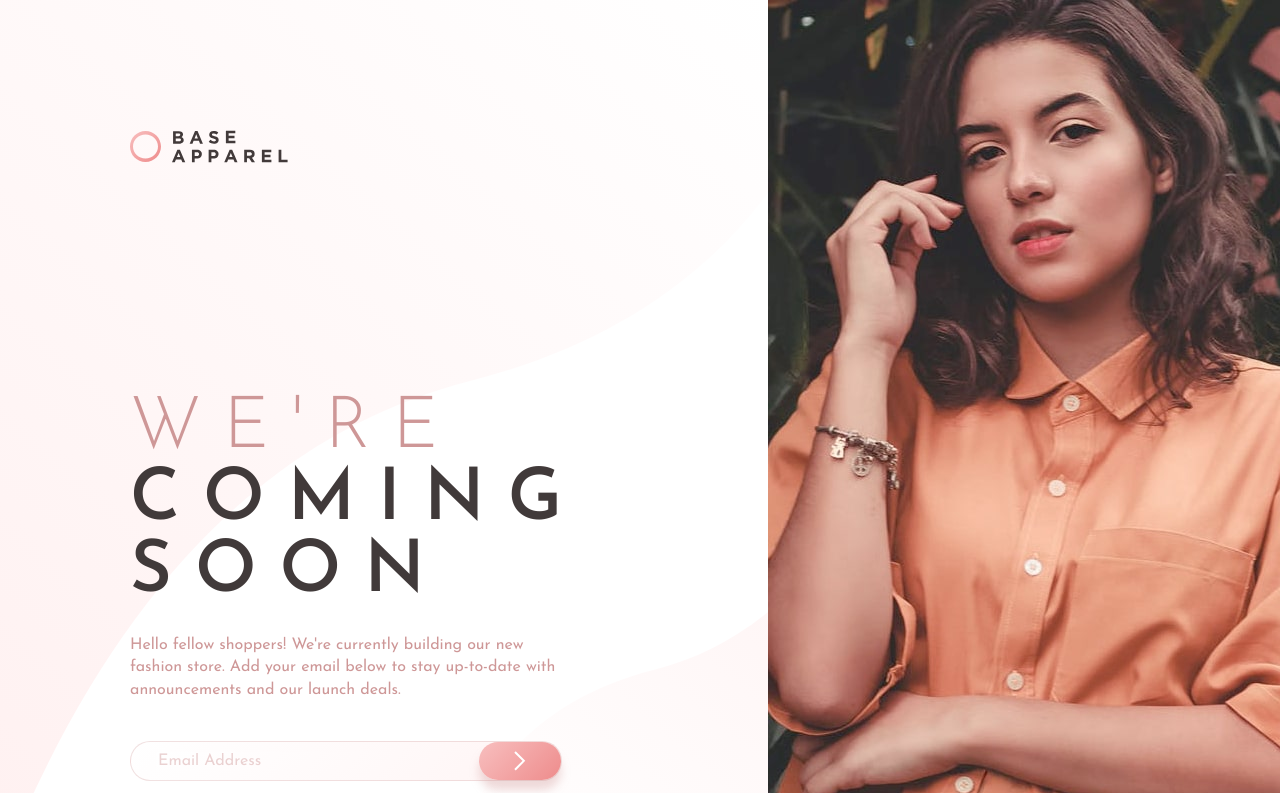
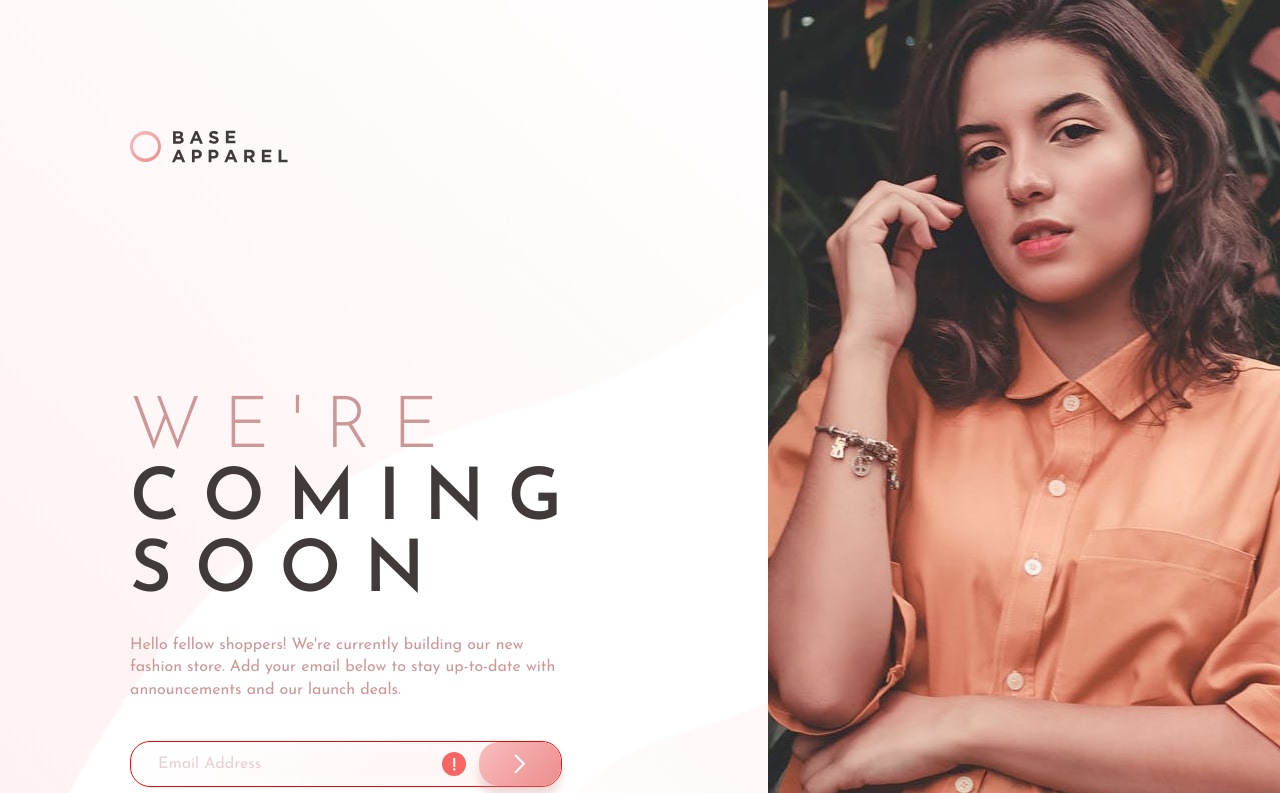
Before and after one commit to MuminaA/Base-apparel, a plain HTML site: page index.html in a window 1280 px wide. Both pictures are taken after a click on the button 520 px from the left and 761 px from the top of the page. Shown: the top 793 px of the page. Drawn offline with Linux system fonts and the light colour scheme.

Commit message:
javascript intergrated

```diff
--- a/app.js
+++ b/app.js
@@ -1,15 +1,18 @@
-/* document.addEventListener("DOMContentLoaded", function () {
-  function ValidateEmail() {
-    let mail = document.getElementById("text").value;
+let input = document.querySelector("input");
+const emailRegex = new RegExp(/^\w+@[a-zA-Z_]+?\.[a-zA-Z]{2,3}$/);
 
-    let validRegex = /^\w+@[a-zA-Z_]+?\.[a-zA-Z]{2,3}$/
+const form_input = document.querySelector("form");
+const error_logo = document.querySelector("#error_logo");
+const invalid_text = document.querySelector("#invalid_text");
 
-    if (validRegex.text(mail)) {
-      alert("Valid email address!");
-      return true;
-    } else {
-      alert("Invalid email address!");
-      return false;
-    }
+document.querySelector("#button").addEventListener("click", function () {
+  if (!emailRegex.test(input.value)) {
+    error_logo.style.display = "block";
+    form_input.style.border = "1px solid red";
+    invalid_text.style.display = "block";
+  } else {
+    error_logo.style.display = "none";
+    invalid_text.style.display = "none";
+    form_input.style.border = "1px solid hsla(0, 36%, 70%, 0.288)";
   }
-}); */
+});
--- a/index.html
+++ b/index.html
@@ -11,21 +11,6 @@
       sizes="32x32"
       href="./images/favicon-32x32.png"
     />
-    <script>
-        function ValidateEmail() {
-          let mail = document.getElementById("text").value;
-
-          let validRegex = /^\w+@[a-zA-Z_]+?\.[a-zA-Z]{2,3}$/;
-
-          if (validRegex.text(mail)) {
-            alert("Valid email address!");
-            return true;
-          } else {
-            alert("Invalid email address!");
-            return false;
-          }
-        }
-    </script>
     <title>Frontend Mentor | Base Apparel coming soon page</title>
     <link rel="stylesheet" href="styles.css" />
     <!-- Feel free to remove these styles or customise in your own stylesheet 👍 -->
@@ -60,13 +45,22 @@
         </div>
         <div class="email-address">
           <form>
-            <input id="text" type="text" placeholder="Email Address" /><button
-              onclick="ValidateEmail()"
-              type="button"
-            >
+            <input
+              id="text"
+              type="email"
+              placeholder="Email Address"
+              name="email"
+            />
+            <div id="error_logo">
+              <img src="images/icon-error.svg" class="error_logo">
+            </div>
+            <button type="button" id="button">
               <img src="/images/icon-arrow.svg" />
             </button>
           </form>
+        </div>
+        <div id="invalid_text">
+          <p class="invalid_text">Please provide a valid email</p>
         </div>
       </div>
       <div class="hero-image"></div>
@@ -79,5 +73,6 @@
         >. Coded by <a href="#">Your Name Here</a>.
       </p>
     </footer>
+    <script src='app.js'></script>
   </body>
 </html>
--- a/styles.css
+++ b/styles.css
@@ -136,6 +136,19 @@ button {
 
 button:hover {
   cursor: pointer;
-  background: hsla(0, 95%, 85%, 0.74);
+  background: hsl(0, 95%, 85%);
   block-size: 40px;
+  transform: scale(1.2)
 }
+
+#invalid_text {
+  padding-top: 55px;
+  padding-left: 30px;
+  color: var(--Soft-Red);
+  display: none;
+}
+
+#error_logo {
+  padding-right: 85px;
+  display: none;
+}
```
